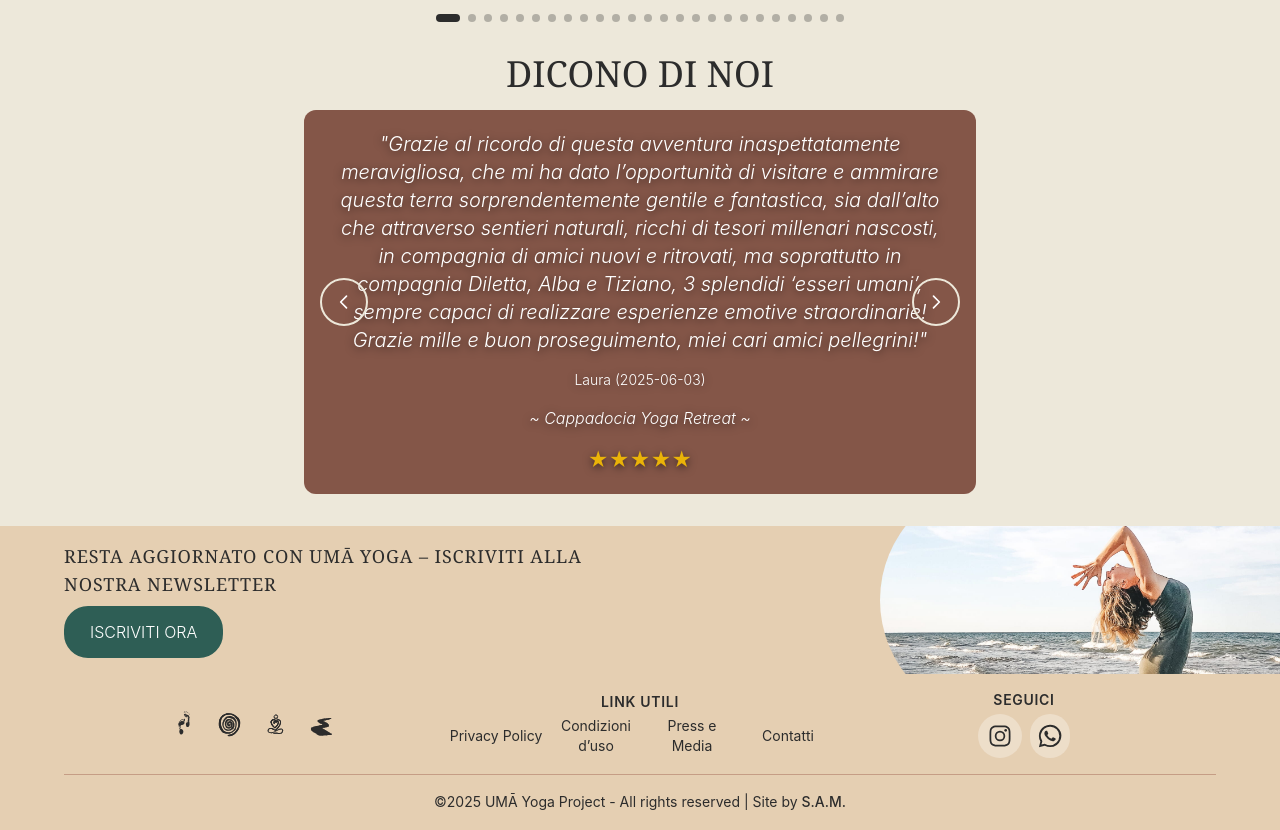
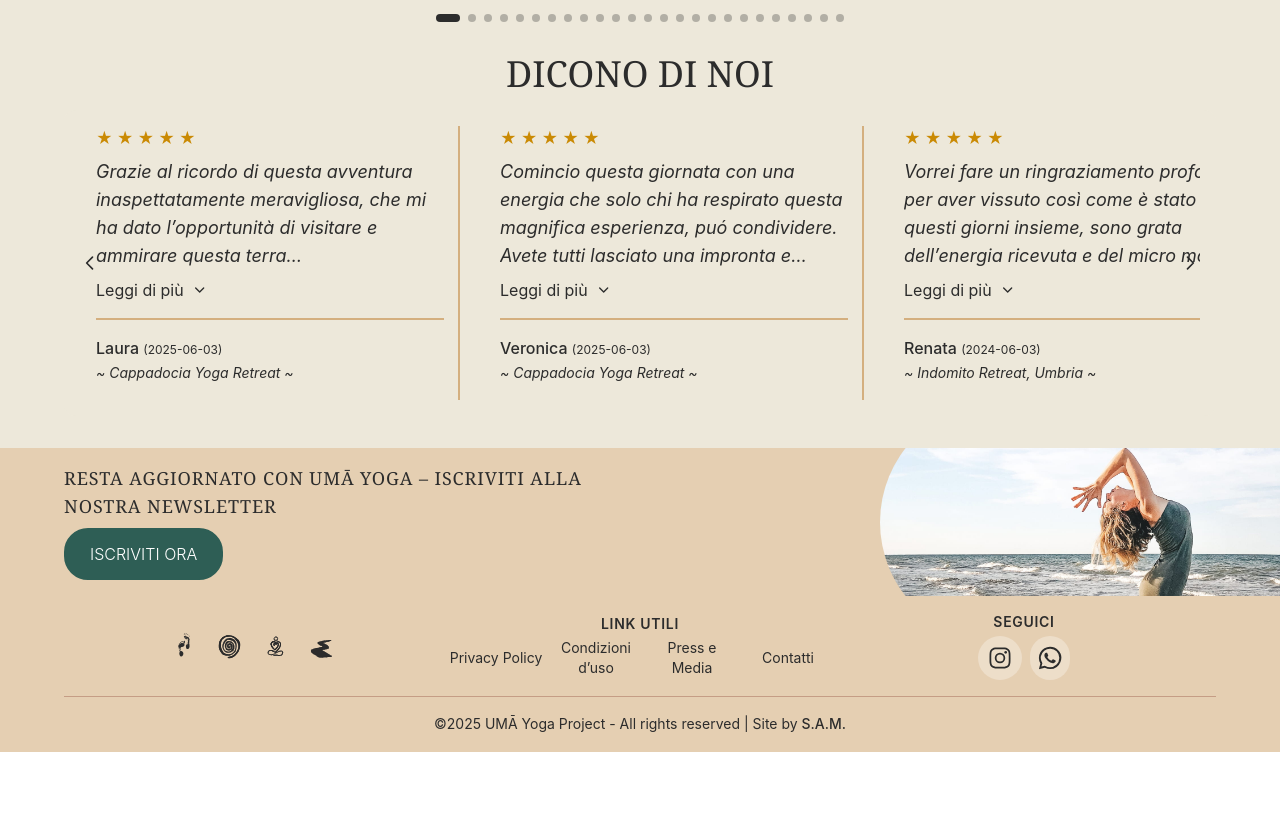
Before and after one commit to asorbellini/static-uma-yoga, a React (Vite) app: page / in a window 1280 px wide. Shown: the part 2474-3304 px from the top of the page. After the commit the page ends 3226 px from the top, so only its background shows below. Built offline with nearby package versions, Linux system fonts and the light colour scheme.

Commit message:
Improve reviews carrousel

```diff
--- a/src/components/ReviewsCarrousel.jsx
+++ b/src/components/ReviewsCarrousel.jsx
@@ -1,134 +1,300 @@
 import { useState, useEffect, useRef } from "react"
-import { NextSlideArrow, PrevSlideArrow } from "./Icons"
+import { ArrowUp, NextSlideArrow, PrevSlideArrow } from "./Icons"
 import { useRevealOnScroll } from "../hooks/useRevealHook.jsx"
 
 
 function ReviewsCarrousel({ reviews }) {
-  const [index, setIndex] = useState(0)
-  const [isFlipping, setIsFlipping] = useState(false)
-  const [flipDirection, setFlipDirection] = useState("forward")
+  const autoPlayInterval = 5000; // 5 seconds
+  const [currentIndex, setCurrentIndex] = useState(0)
   const [isVisible, setIsVisible] = useState(false)
+  const [expandedCards, setExpandedCards] = useState(new Set())
+  const [isTransitioning, setIsTransitioning] = useState(false)
   const containerRef = useRef(null)
-  const touchStartX = useRef(0)
-  const touchStartTime = useRef(0)
+
+  const responsiveConfig = () => {
+    if (typeof window === "undefined") return { cardWidth: 350, gap: 16, visibleCards: 1, showArrows: true, enableSwipe: false, }
+
+    const width = window.innerWidth
+    if (width < 768) {
+      return {
+        cardWidth: Math.min(350, width - 40),
+        gap: 16,
+        visibleCards: 1,
+        showArrows: false,
+        enableSwipe: true,
+      }
+    } else if (width < 1024) {
+      return {
+        cardWidth: 340,
+        gap: 20,
+        visibleCards: 2,
+        showArrows: true,
+        enableSwipe: false,
+      }
+    } else {
+      return {
+        cardWidth: 380,
+        gap: 24,
+        visibleCards: 3,
+        showArrows: true,
+        enableSwipe: false,
+      }
+    }
+  }
   useRevealOnScroll(containerRef, {
     threshold: 0.5,
     rootMargin: '0px 0px -20% 0px',
     onReveal: () => setIsVisible(true)
   })
-  // Autoplay
+
+  const [config, setConfig] = useState(responsiveConfig())
+
   useEffect(() => {
-    if (!isVisible) return
-    const interval = setInterval(() => {
-      handleNext()
-    }, 15000)
-    return () => clearInterval(interval)
-  }, [index, isVisible])
+    const updateConfig = () => {
+      const newConfig = responsiveConfig()
+      setConfig(newConfig)
+    }
+    setTimeout(updateConfig, 100)
 
-  const handlePrev = () => {
-    setFlipDirection("backward")
-    setIsFlipping(true)
-    setTimeout(() => {
-      setIndex((prev) => (prev === 0 ? reviews.length - 1 : prev - 1))
-      setIsFlipping(false)
-    },500)
+    window.addEventListener("resize", updateConfig)
+    return () => window.removeEventListener("resize", updateConfig)
+  }, [])
+
+  const calculateTransform = () => {
+    return -currentIndex * (config.cardWidth + config.gap)
   }
 
-  const handleNext = () => {
-    setFlipDirection("forward")
-    setIsFlipping(true)
+  const scrollToSlide = (index) => {
+    if (isTransitioning || index < 0) return
+
+    setIsTransitioning(true)
+    setCurrentIndex(index)
+
     setTimeout(() => {
-      setIndex((prev) => (prev + 1) % reviews.length)
-      setIsFlipping(false)
-    },500)
+      setIsTransitioning(false)
+    }, 500)
   }
 
-  const onTouchStart = (e) => {
-    const t = e.touches && e.touches[0]
-    if (t) {
-      touchStartX.current = t.clientX
-      touchStartTime.current = Date.now()
+  const nextSlide = () => {
+    if (isTransitioning) return
+    const maxIndex = Math.max(0, reviews.length - config.visibleCards)
+    const nextIndex = currentIndex < maxIndex ? currentIndex + 1 : 0
+    scrollToSlide(nextIndex)
+  }
+
+  const prevSlide = () => {
+    if (isTransitioning) return
+    const maxIndex = Math.max(0, reviews.length - config.visibleCards)
+    const prevIndex = currentIndex > 0 ? currentIndex - 1 : maxIndex
+    scrollToSlide(prevIndex)
+  }
+
+  const [touchStart, setTouchStart] = useState(null)
+  const [touchEnd, setTouchEnd] = useState(null)
+
+  const handleTouchStart = (e) => {
+    if (!config.enableSwipe || isTransitioning) return
+    setTouchEnd(null)
+    setTouchStart(e.targetTouches[0].clientX)
+  }
+
+  const handleTouchMove = (e) => {
+    if (!config.enableSwipe || isTransitioning) return
+    setTouchEnd(e.targetTouches[0].clientX)
+  }
+
+  const handleTouchEnd = () => {
+    if (!config.enableSwipe || !touchStart || !touchEnd || isTransitioning) return
+    const distance = touchStart - touchEnd
+    const isLeftSwipe = distance > 50
+    const isRightSwipe = distance < -50
+
+    if (isLeftSwipe) nextSlide()
+    if (isRightSwipe) prevSlide()
+  }
+
+  useEffect(() => {
+    const handleKeyDown = (e) => {
+      if (isTransitioning) return
+
+      if (e.key === "ArrowLeft") {
+        e.preventDefault()
+        prevSlide()
+      } else if (e.key === "ArrowRight") {
+        e.preventDefault()
+        nextSlide()
       }
     }
-  const onTouchEnd = (e) => {
-    const t = (e.changedTouches && e.changedTouches[0]) || null
-    if (!t) return
-    const dx = t.clientX - touchStartX.current
-    const dt = Date.now() - touchStartTime.current
-    if (Math.abs(dx) > 50) {
-      if (dx < 0) {
-        handleNext()
-      } else {
-        handlePrev()
-      }
-    } else if (dt < 300) {
-      handleNext()
+
+    window.addEventListener("keydown", handleKeyDown)
+    return () => window.removeEventListener("keydown", handleKeyDown)
+  }, [currentIndex, isTransitioning])
+
+  // Autoplay - pauses when any card is expanded
+  useEffect(() => {
+    if (!isVisible || expandedCards.size > 0 || isTransitioning) {
+      return
     }
 
+    const interval = setInterval(() => {
+      const maxIndex = Math.max(0, reviews.length - config.visibleCards)
+      const nextIndex = currentIndex < maxIndex ? currentIndex + 1 : 0
+      scrollToSlide(nextIndex)
+    }, autoPlayInterval)
 
+    return () => clearInterval(interval)
+  }, [currentIndex, expandedCards.size, isTransitioning, autoPlayInterval, reviews.length, config.visibleCards, isVisible])
+
+  const toggleExpand = (index) => {
+    setExpandedCards((prev) => {
+      const newSet = new Set(prev)
+      if (newSet.has(index)) {
+        newSet.delete(index)
+      } else {
+        newSet.add(index)
+      }
+      return newSet
+    })
+  }
+  const containerWidth = config.visibleCards * config.cardWidth + (config.visibleCards) * config.gap
+
+  if (!reviews || reviews.length === 0) {
+    return <div className="hidden"></div>
   }
 
-  const { author, comments, rating = 0, date, experience = null} = reviews[index]
+  return (
+    <div className="w-full bg-claro rounded-xl p-4">
+      <div className="relative w-full mx-auto flex justify-center">
+        <div
+          ref={containerRef}
+          className="relative overflow-hidden"
+          onTouchStart={handleTouchStart}
+          onTouchMove={handleTouchMove}
+          onTouchEnd={handleTouchEnd}
+          style={{ width: `${containerWidth}px`, minHeight: "250px" }}
+        >
+          <div
+            className="flex items-start transition-transform duration-500 ease-in-out"
+            style={{
+              gap: `${config.gap}px`,
+              transform: `translateX(${calculateTransform()}px)`,
+            }}
+          >
+            {reviews.map((review, index) => {
+              const isExpanded = expandedCards.has(index)
+              const shouldTruncate = review.comments.length > 150
 
               return (
                 <div
-      ref={containerRef}
-      className="w-full max-w-2xl m-auto overflow-visible z-50 min-h-fit"
-      style={{ perspective: "1000px"}}
-      onTouchStart={onTouchStart}
-      onTouchEnd={onTouchEnd}
+                  key={index}
+                  className="flex-shrink-0 relative"
+                  style={{
+                    width: `${config.cardWidth}px`,
+                  }}
                 >
-      <div
-        className={`h-80 md:h-96 w-full p-4 md:p-6 rounded-xl bg-terracota flex transition-transform duration-500 ease-in-out ${
-          isFlipping ? (flipDirection === "forward" ? "animate-flip" : "animate-flip-back") : ""
-        }`}
-        style={{transformStyle: "preserve-3d", willChange: "transform"}}
-      >
-        <div className="absolute top-0 left-0 w-full h-full bg-black/20 rounded-xl"/>
-        <div className={`flex-1 flex flex-col justify-center gap-3 md:gap-4 z-20 ${isFlipping ? "opacity-0" : "opacity-100"}`}>
-          <div className="px-2">
-            <p className="text-sm sm:text-base md:text-lg lg:text-xl italic text-white text-center drop-shadow-title">
-              "{comments}"
-            </p>
-          </div>
-
-          <div className="text-sm text-white text-center drop-shadow-text">
-            {author} {date && <span className="text-white">({date})</span>}
-          </div>
-
-          {experience && (
-            <p className="text-sm lg:text-base italic text-white text-center drop-shadow-title">~ {experience} ~</p>
-          )}
-
-          <div className="text-center text-xl drop-shadow-title">
+                  <div className="h-auto px-4">
+                    {/* Stars */}
+                    <div className="flex gap-1 mb-2">
                       {[...Array(5)].map((_, i) => (
-              <span key={i} className={i < rating ? "text-yellow-500" : "text-claro/55"}>
+                        <span key={i} className={i < review.rating ? "text-yellow-600 " : "text-claro/30"}>
                           ★
                         </span>
                       ))}
                     </div>
-        </div>
+
+                    {/* Review text */}
+                    <div className="mb-2">
+                      <p
+                        className={`text-sm sm:text-base lg:text-lg italic text-oscuro text-start font-normal ${
+                          !isExpanded && shouldTruncate ? "line-clamp-4" : ""
+                        }`}
+                      >
+                        {review.comments}
+                      </p>
                     </div>
 
+                    {/* Read more button */}
+                    {shouldTruncate
+                    ? (
                       <button
-        type="button"
-        onClick={handlePrev}
-        disabled={isFlipping}
-        className={`hidden sm:block sm:absolute left-0 top-1/2 -translate-y-1/2 btn-scopri p-1 md:p-3 mx-2 md:mx-4 rounded-full hover:scale-110 transition-transform duration-500 ${isFlipping ? "opacity-50":""}`}
-        aria-label="Recensione precedente"
+                        onClick={(e) => {
+                          e.stopPropagation()
+                          toggleExpand(index)
+                        }}
+                        className="flex items-center gap-2 text-oscuro hover:text-oscuro/60 transition-colors duration-200 group"
+                      >
+                        <span className="font-normal">{isExpanded ? "Comprimi" : "Leggi di più"}</span>
+                        <ArrowUp
+                          className={`w-4 h-4 -rotate-180 transition-transform duration-200 ${
+                            isExpanded ? "rotate-0" : ""
+                          } group-hover:translate-y-0.5`}
+                          stroke="#2C2C2C"
+                        />
+                      </button>
+                    )
+                    : (
+                      <div className="h-6" />)
+                  }
+
+                    {/* Author info */}
+                    {(review.author || review.date) && (
+                      <div className="mt-4 py-2 md:py-4 border-t-2 border-dorado">
+                        {review.author && <p className="text-base text-oscuro font-medium">{review.author} <span className="font-normal text-xs">({review.date})</span></p>}
+                        { review?.experience &&
+                          <span className="italic text-oscuro text-sm font-normal">~ {review.experience} ~</span>
+                          }
+                      </div>
+                    )}
+                  </div>
+
+                  {/* Vertical divider */}
+                  {index < reviews.length - 1 && (
+                    <div className="hidden md:block absolute right-0 top-0 bottom-0 w-[2px] bg-dorado" />
+                  )}
+                </div>
+              )
+            })}
+          </div>
+
+          {config.showArrows
+          ? (
+            <>
+              <button
+                onClick={prevSlide}
+                disabled={isTransitioning}
+                className="absolute left-0 md:left-0 top-1/2 -translate-y-1/2 rounded-full transition-all duration-300 text-oscuro z-30 disabled:opacity-50"
+                aria-label="Previous review"
               >
                 <PrevSlideArrow />
               </button>
 
               <button
-        type="button"
-        onClick={handleNext}
-        disabled={isFlipping}
-        className={`hidden sm:block sm:absolute right-0 top-1/2 -translate-y-1/2 btn-scopri p-1 md:p-3 mx-2 md:mx-4 rounded-full hover:scale-110 transition-transform duration-500  ${isFlipping ? "opacity-50":""}`}
-        aria-label="Prossima recensione"
+                onClick={nextSlide}
+                disabled={isTransitioning}
+                className="absolute right-0 md:right-0 top-1/2 -translate-y-1/2 rounded-full transition-all duration-300 text-oscuro z-30 disabled:opacity-50"
+                aria-label="Next review"
               >
                 <NextSlideArrow />
               </button>
+            </>
+          )
+        : (
+          <div className="flex justify-center gap-2 my-2">
+            {reviews.map((_, idx) => (
+              <button
+                key={idx}
+                onClick={() => !isTransitioning && scrollToSlide(idx)}
+                disabled={isTransitioning}
+                className={`h-2 rounded-full transition-all duration-300 ${
+                  idx === currentIndex ? "bg-dorado w-8" : "bg-oscuro/30 hover:bg-oscuro/60 w-2"
+                }`}
+                aria-label={`Go to review ${idx + 1}`}
+              />
+            ))}
+          </div>
+          )}
+        </div>
+      </div>
     </div>
     )
 }
--- a/src/data/retreats.json
+++ b/src/data/retreats.json
@@ -66,32 +66,13 @@
         }],
         "hosts":["Alba Muzzarelli", "Tiziano Sorbellini", "Vibrant Kundalini"],
         "soldout":false,
-        "reviews":[
-            {
-                "author":"Giulia R.",
-                "comments":"Un'esperienza trasformativa. La guida di Diletta è stata eccezionale.",
-                "rating":5,
-                "date":"2023-10-18"
-            },
-            {
-                "author":"Carlos A.",
-                "comments":"Un'esperienza trasformativa. La guida di Alba è stata eccezionale.",
-                "rating":5,
-                "date":"2023-10-20"
-            },
-            {
-                "author":"Daniella G.",
-                "comments":". Anubhuti è un'esperienza trasformativa",
-                "rating":5,
-                "date":"2023-10-30"
-            }
-        ]
+        "reviews":[]
     },
     {
         "id":3,
         "type":"retreat",
-        "slug":"indomito-ritiro-di-navakarana-yoga",
-        "title":"INDOMITO",
+        "slug":"indomito-retreat-di-navakarana-yoga",
+        "title":"INDOMITO RETREAT",
         "dateStart":"2024-05-31",
         "timeStart":"18:00",
         "dateEnd":"2024-06-02",
@@ -133,23 +114,48 @@
         "imagesGallery":[],
         "reviews":[
             {
-                "author":"Giulia R.",
-                "comments":"Un'esperienza trasformativa. La guida di Diletta è stata eccezionale.",
+                "author":"Renata",
+                "comments":"Vorrei fare un ringraziamento profondo per aver vissuto così come è stato questi giorni insieme, sono grata dell’energia ricevuta e del micro mondo che si è creato naturalmente in così poco tempo. Mi sento tanto e sinceramente grata.",
                 "rating":5,
-                "date":"2023-10-18"
+                "date":"2024-06-03"
             },
             {
-                "author":"Carlos A.",
-                "comments":"Un'esperienza trasformativa. La guida di Alba è stata eccezionale.",
+                "author":"Maddalena",
+                "comments":"Vi ringrazio tantissimo anche io per questa bellissima esperienza, è stato davvero molto bello conoscere nuove persone e condividere momenti intensi… grazie a tutti!",
                 "rating":5,
-                "date":"2023-10-20"
+                "date":"2024-06-03"
             },
             {
-                "author":"Daniella G.",
-                "comments":". Anubhuti è un'esperienza trasformativa",
+                "author":"Carlotta",
+                "comments":"Solo ora riesco a scrivervi, vi ringrazio tutti, uno ad uno, per questa esperienza. Ognuno di voi mi ha lasciato un pezzettino unico e inimitabile, sono davvero felice e spero di portarmi questa serenità dentro in ogni momento. Grazie grazie grazie!!",
                 "rating":5,
-                "date":"2023-10-30"
+                "date":"2024-06-03"
+            },
+            {
+                "author":"Elena",
+                "comments":"Arrivata anch'io una mezz'oretta fa! Adesso sono a letto col cuore pieno di emozioni e di gratitudine! So di essere stata al ritiro giusto con le giuste persone e al momento giusto.",
+                "rating":5,
+                "date":"2024-06-03"
+            },
+            {
+                "author":"Benedetta",
+                "comments":"Vi ho già ringraziato vero? Spero che tutti voi abbiate nel cuore, come me ora, questa splendida sensazione di serenità e di pienezza, un regalo lasciati dai nostri giorni insieme! Buona vita a tutti, sperando che le nostre strade siano destinate a incontrarsi nuovamente!!",
+                "rating":5,
+                "date":"2024-06-03"
+            },
+            {
+                "author":"Jasmine",
+                "comments":"Grazie a Diletta, Tiziano, Alba. La vostra energia e l’amore con cui ci avete accolti è stata incredibile! Grazie a tutti voi indomiti che siete stati un gruppo stupendo e che il fuoco dei vostri cuori indomabili arda sempre forte! ",
+                "rating":5,
+                "date":"2024-06-03"
+            },
+            {
+                "author":"Andrea",
+                "comments":"Non era solo un ritiro, era un incontro con parti di me che avevo dimenticato. Grazie per aver creato un luogo così sincero e potente, dove ogni cosa trova il suo posto. Non è scontato, nemmeno in un ritiro di yoga.",
+                "rating":5,
+                "date":"2024-06-03"
             }
+
         ]
     },
     {
@@ -184,27 +190,7 @@
         "quote":[],
         "hosts":["Alba Muzzarelli", "Diletta Muzzarelli", "Tiziano Sorbellini"],
         "soldout":false,
-        "imagesGallery":[],
-        "reviews":[
-            {
-                "author":"Giulia R.",
-                "comments":"Un'esperienza trasformativa. La guida di Diletta è stata eccezionale.",
-                "rating":5,
-                "date":"2023-10-18"
-            },
-            {
-                "author":"Carlos A.",
-                "comments":"Un'esperienza trasformativa. La guida di Alba è stata eccezionale.",
-                "rating":5,
-                "date":"2023-10-20"
-            },
-            {
-                "author":"Daniella G.",
-                "comments":". Anubhuti è un'esperienza trasformativa",
-                "rating":5,
-                "date":"2023-10-30"
-            }
-        ]
+        "reviews":[]
     },
     {
         "id":5,
@@ -247,22 +233,16 @@
         "imagesGallery":[],
         "reviews":[
             {
-                "author":"Giulia R.",
-                "comments":"Un'esperienza trasformativa. La guida di Diletta è stata eccezionale.",
-                "rating":2,
-                "date":"2023-10-18"
+                "author":"Laura",
+                "comments":"Grazie al ricordo di questa avventura inaspettatamente meravigliosa, che mi ha dato l’opportunità di visitare e ammirare questa terra sorprendentemente gentile e fantastica, sia dall’alto che attraverso sentieri naturali, ricchi di tesori millenari nascosti, in compagnia di amici nuovi e ritrovati, ma soprattutto in compagnia Diletta, Alba e Tiziano, 3 splendidi ‘esseri umani’, sempre capaci di realizzare esperienze emotive straordinarie! Grazie mille e buon proseguimento, miei cari amici pellegrini!",
+                "rating":5,
+                "date":"2025-06-03"
             },
             {
-                "author":"Carlos A.",
-                "comments":"Un'esperienza trasformativa. La guida di Alba è stata eccezionale.",
-                "rating":4,
-                "date":"2023-10-20"
-            },
-            {
-                "author":"Daniella G.",
-                "comments":". Anubhuti è un'esperienza trasformativa",
+                "author":"Veronica",
+                "comments":"Comincio questa giornata con una energia che solo chi ha respirato questa magnifica esperienza, puó condividere. Avete tutti lasciato una impronta e GRAZIE per quello che avete donato.",
                 "rating":5,
-                "date":"2023-10-30"
+                "date":"2025-06-03"
             }
         ]
     },
--- a/src/pages/ReWDetail.jsx
+++ b/src/pages/ReWDetail.jsx
@@ -76,7 +76,7 @@ function ReWDetail(){
                         </a>
                     </div>
                 </div>
-                <section id="detail" className="max-w-6xl mx-auto pt-12 md:pt-20 ">
+                <section id="detail" className="max-w-7xl mx-auto pt-12 md:pt-20 ">
                         <h1 className="textTitleSection py-4 uppercase text-white drop-shadow-text">{RW?.title}</h1>
                         {RW?.subtitle.length > 0 &&
                             <h2 className="title text-center py-2 italic  text-white drop-shadow-text">“{RW?.subtitle}“</h2>
@@ -160,7 +160,7 @@ function ReWDetail(){
                         </div>
                         }
                         {RW?.reviews?.length > 0 &&
-                        <div className="py-16 px-4">
+                        <div className="pb-8 flex flex-col justify-center">
                             <h2 className="title font-bold text-center py-2 uppercase text-white">Recensioni dei partecipanti</h2>
                             <ReviewsCarrousel reviews={RW.reviews} />
                         </div>}
```
Lines whose indentation alone changed are shown as unchanged.
